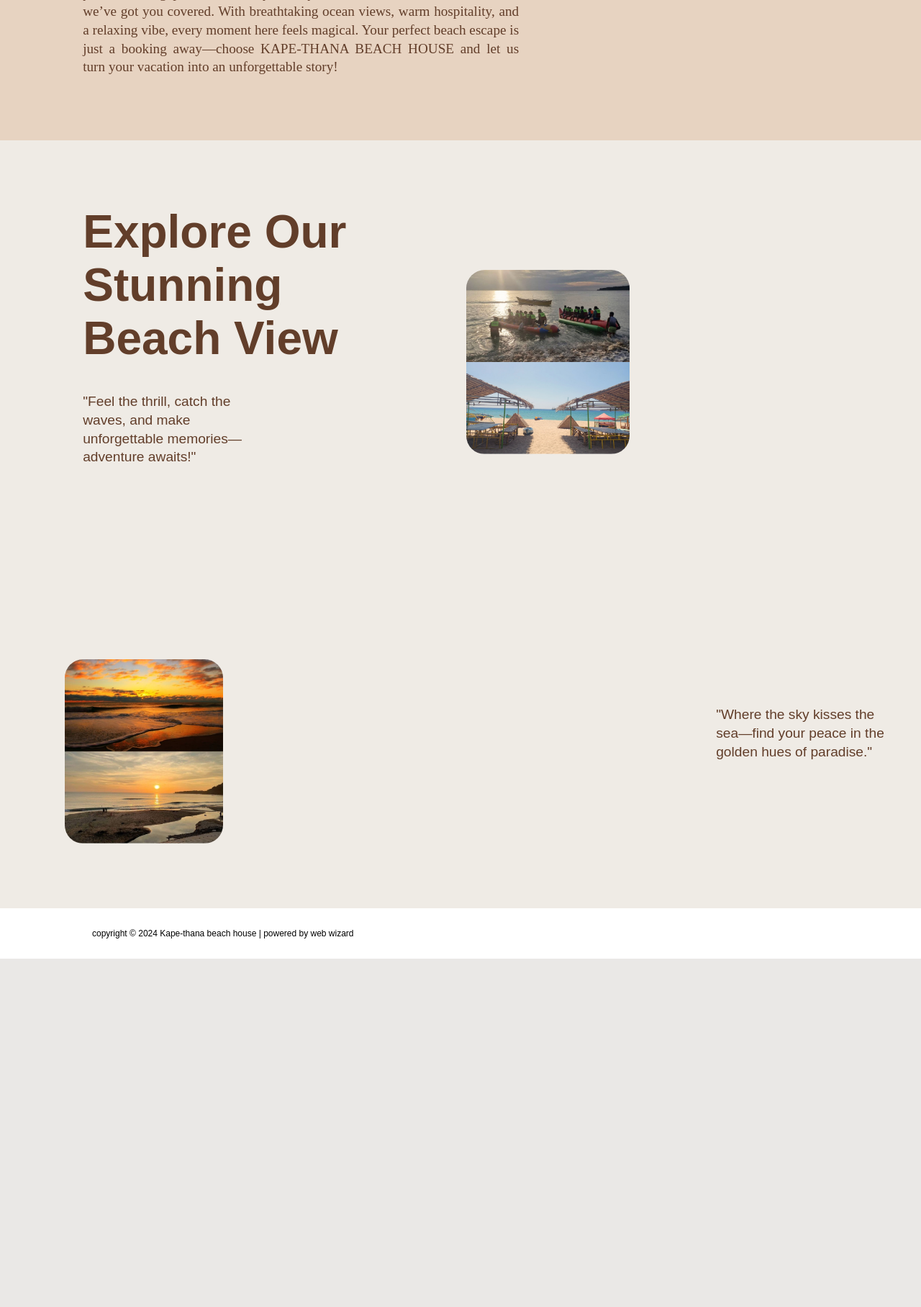
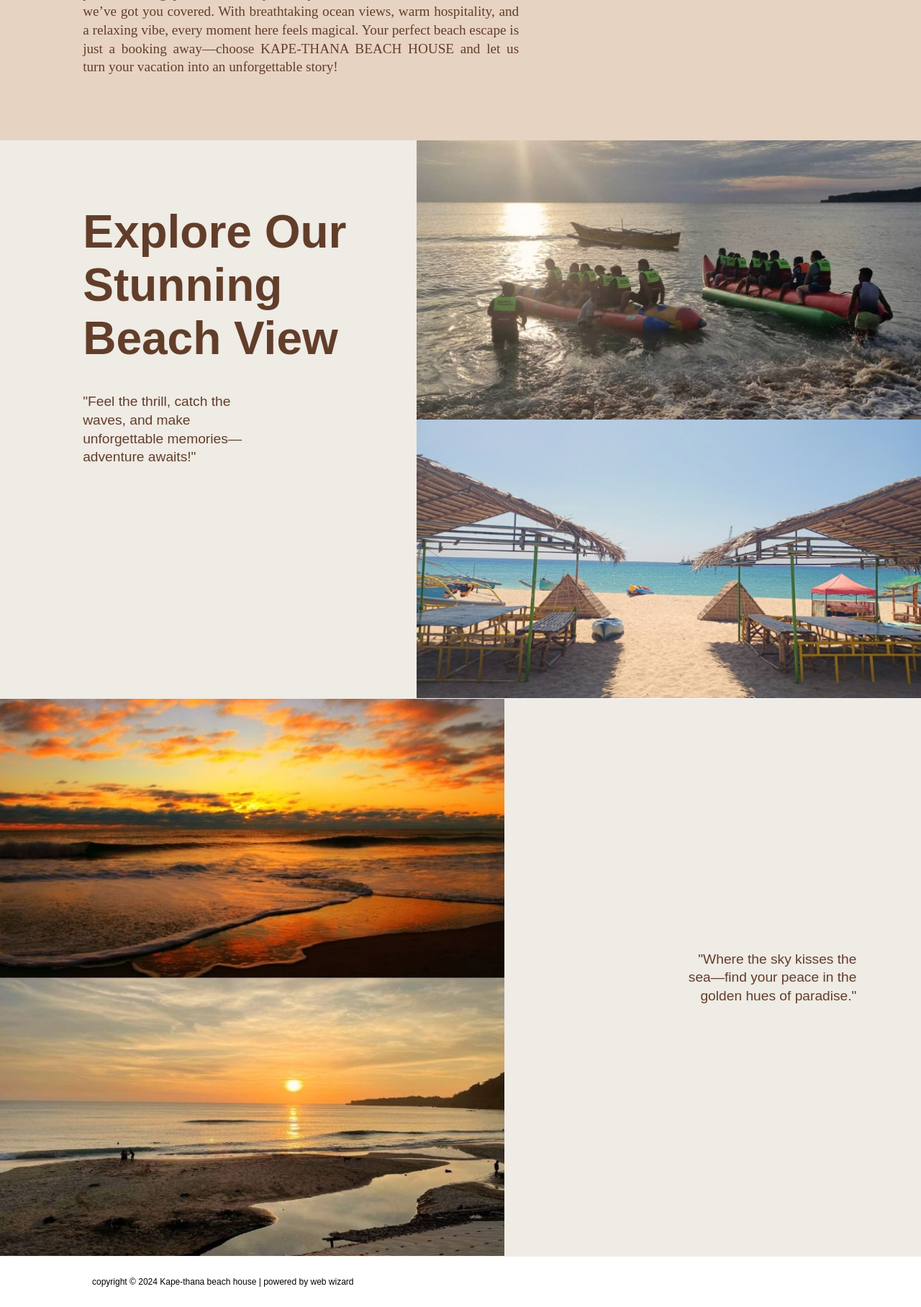
Before and after one commit to MarkPagso03/kape_thana_web, a Django app: page / in a window 1280 px wide. Shown: the part 1249-3065 px from the top of the page at 72% size. Before the commit the page ends 2581 px from the top, so only its background shows below. Run offline with Django 5.2, Linux system fonts and the light colour scheme.

Commit message:
fixing the images

```diff
--- a/kape_thana_web/kape_thana_web/static/home/css/style.css
+++ b/kape_thana_web/kape_thana_web/static/home/css/style.css
@@ -133,6 +133,8 @@ html{
 .section_2 {
     display: flex;
     background-color: #efebe5; /* Updated background color */
+    position: relative; /* Establish positioning context for the image */
+     min-height: 775.2px;
 }
 
 .section_2 div {
@@ -155,53 +157,54 @@ html{
 }
 
 .section_2 img {
-    margin-top: clamp(7rem, 7vw, 7vw);
-    height: clamp(20rem, 20vw, 20vw);
-    border-radius: clamp(2rem, 2vw, 2vw);
+    width: 700.7px;
+    height: 775.2px;
+    position: absolute; /* Confines the image within .section_2 */
+    top: 0; /* Aligns the image to the top */
+    right: 0; /* Aligns the image to the right */
+    border-radius:0;
 }
 
 
 /* section 3 -----------------------------*/
-/* section 3 -----------------------------*/
 .section_3 {
     display: flex;
-    background-color:  #efebe5;
-
+    background-color: #efebe5;
+    position: relative; /* Allows absolute positioning for child elements */
+    min-height: 775.2px; /* Ensure section is at least as tall as the image */
 }
 
-/*  for right-aligned content */
+.section_3 .image {
+    flex: 1; /* Occupies half of the section width */
+    position: relative; /* Establishes a local positioning context */
+}
+
+.section_3 img {
+    width: 700.7px;
+    height: 775.2px;
+    position: absolute;
+    top: 0; /* Adjusts the vertical positioning */
+    left: 0; /* Aligns the image to the left corner */
+    border-radius: 0; /* Ensures sharp corners */
+}
+
 .section_3 .content {
-    flex: 1;
+    flex: 1; /* Ensures text occupies one-half of the section */
     display: flex;
-    justify-content: flex-end; /* Aligns content (paragraph) to the right */
-    align-items: center; /* Vertically center the content */
-    padding-right: clamp(4rem, 4vw, 4vw); /* Adds some padding to the right */
+    justify-content: flex-end; /* Aligns text to the right */
+    align-items: center; /* Centers text vertically */
+    padding: clamp(6rem, 6vw, 6vw) clamp(7rem, 7vw, 7vw); /* Increased padding for more space */
 }
 
 .section_3 p {
     font-size: clamp(1.5rem, 1.5vw, 1.5vw);
     font-family: Sans-serif;
     color: var(--color1);
-    text-align: justify;
-    margin-top: clamp(3rem, 3vw, 3vw);
+    text-align: right;
     line-height: clamp(2rem, 2vw, 2vw);
-    max-width: 50%; /* Optional: To control the width of the paragraph */
+    max-width: 44%; /* Reduced width for more flexibility */
+    margin: 0; /* Removes extra margin for cleaner layout */
 }
-
-.section_3 .image {
-    flex: 1;
-    display: flex;
-    justify-content: flex-start; /* Keeps image on the left side */
-    align-items: center;
-    padding: clamp(7rem, 7vw, 7vw);
-}
-
-.section_3 img {
-    margin-top: clamp(7rem, 7vw, 7vw);
-    height: clamp(20rem, 20vw, 20vw);
-    border-radius: clamp(2rem, 2vw, 2vw);
-}
-
 
 /* footer ---------------------------------  */
 
```
